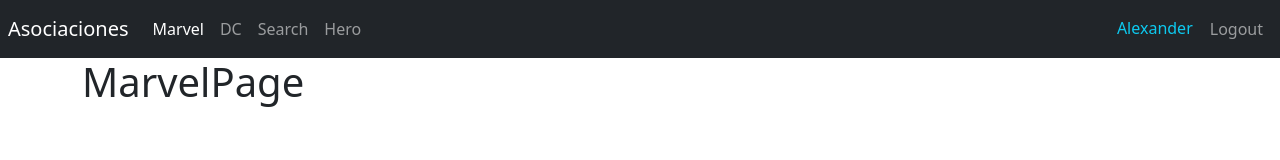
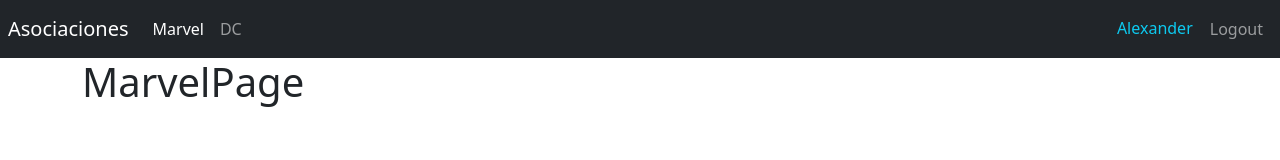
Before and after one commit to AlexanderMartinez25/heroes-spa, a React (Vite) app: page /marvel in a window 1280 px wide. Shown: the top 160 px of the page. Built offline with nearby package versions, Linux system fonts and the light colour scheme.

Commit message:
Navigate push / replace - useNavigate

```diff
--- a/src/auth/pages/LoginPage.jsx
+++ b/src/auth/pages/LoginPage.jsx
@@ -1,6 +1,28 @@
+import { useNavigate } from "react-router-dom"
 
 export const LoginPage = () => {
+
+    const navigate = useNavigate()
+
+    const onLogin = () => {
+        navigate('/', {
+            // evita que la persona pueda regresar al historial anterior
+            replace: true
+        })
+    }
+
     return (
-        <h1>LoginPage</h1>
+        <div className="container mt-5">
+            <h1>LoginPage</h1>
+            <hr />
+
+            <button
+                className="btn btn-primary"
+                onClick={onLogin}
+            >
+                Login
+            </button>
+
+        </div>
     )
 }
--- a/src/ui/components/NavBar.jsx
+++ b/src/ui/components/NavBar.jsx
@@ -1,6 +1,16 @@
-import { Link, NavLink } from 'react-router-dom';
+import { Link, NavLink, useNavigate } from 'react-router-dom';
 
 export const NavBar = () => {
+
+    const navigate = useNavigate()
+
+    const onLogout = () => {
+        navigate('/login', {
+            // evita que la persona pueda regresar al historial anterior
+            replace: true
+        })
+    }
+
     return (
         <nav className="navbar navbar-expand-sm navbar-dark bg-dark p-2">
 
@@ -31,24 +41,6 @@ export const NavBar = () => {
                     >
                         DC
                     </NavLink>
-
-                    <NavLink
-                        className={({ isActive }) =>
-                            `nav-item nav-link ${isActive ? "active" : undefined}`
-                        }
-                        to="/search"
-                    >
-                        Search
-                    </NavLink>
-
-                    <NavLink
-                        className={({ isActive }) =>
-                            `nav-item nav-link ${isActive ? "active" : undefined}`
-                        }
-                        to="/hero"
-                    >
-                        Hero
-                    </NavLink>
                 </div>
             </div>
 
@@ -57,7 +49,7 @@ export const NavBar = () => {
                     <span className="nav-item nav-link text-info">
                         Alexander
                     </span>
-                    <button className='nav-item nav-link btn'>
+                    <button onClick={onLogout} className='nav-item nav-link btn'>
                         Logout
                     </button>
                 </ul>
```
